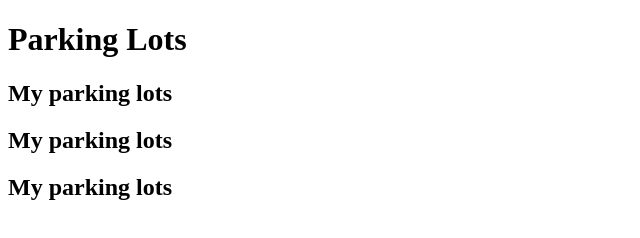
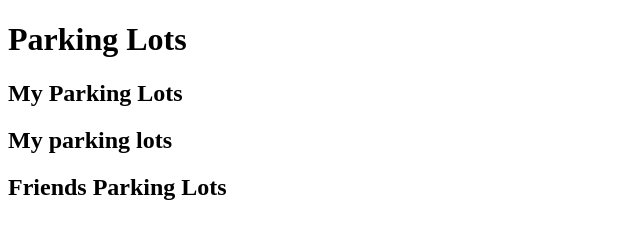
Before and after one commit to yuvalBerghaus/CloudProject, a plain HTML site: page index.html in a window 1280 px wide. Shown: the whole page, without its empty margins (0-640 px from the left). Drawn offline with Linux system fonts and the light colour scheme.

Commit message:
h2 change

```diff
--- a/index.html
+++ b/index.html
@@ -18,7 +18,7 @@
         <section> <!--Section of all the lists-->
             <section id="myParkingList">
                 <h2>
-                    My parking lots
+                    My Parking Lots
                 </h2>
             </section>
             <section id="familyParkingList">
@@ -28,7 +28,7 @@
             </section>
             <section id="friendsParkingList">
                 <h2>
-                    My parking lots
+                    Friends Parking Lots
                 </h2>
             </section>
         </section>
```
